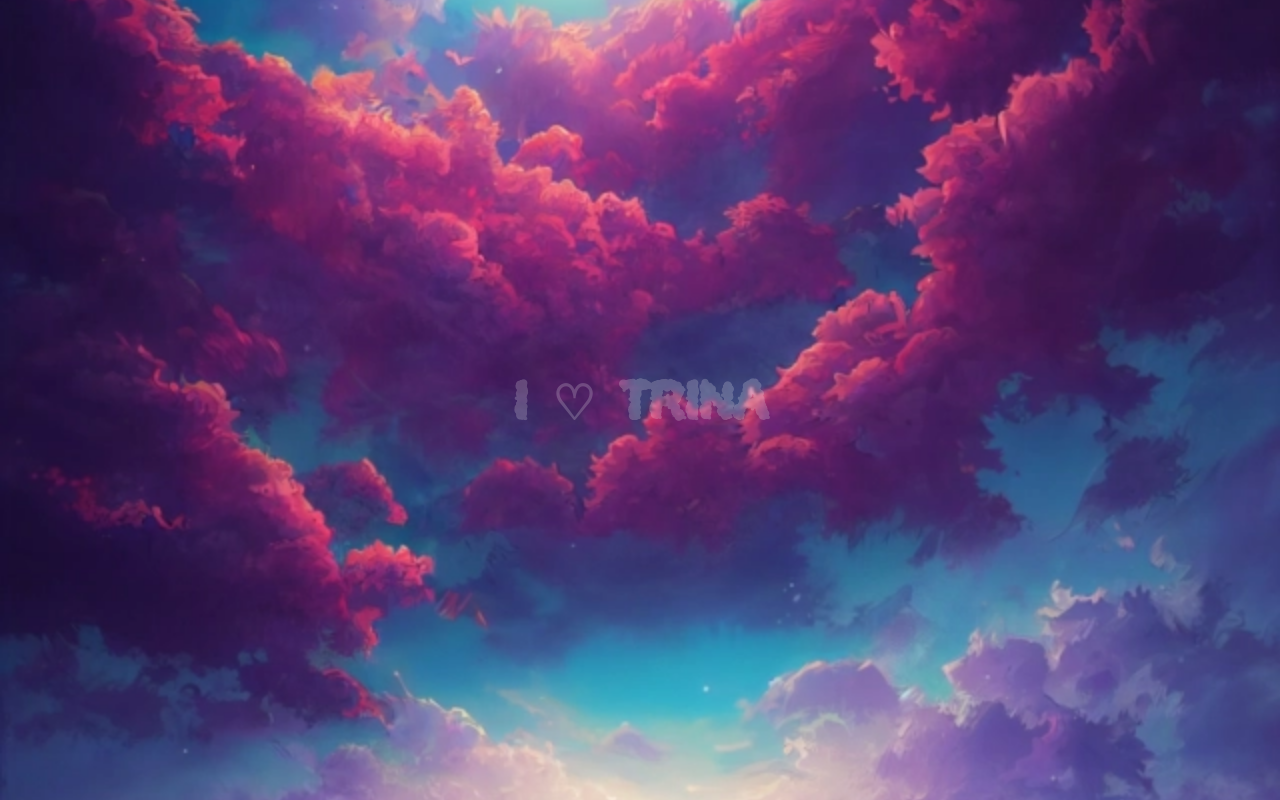
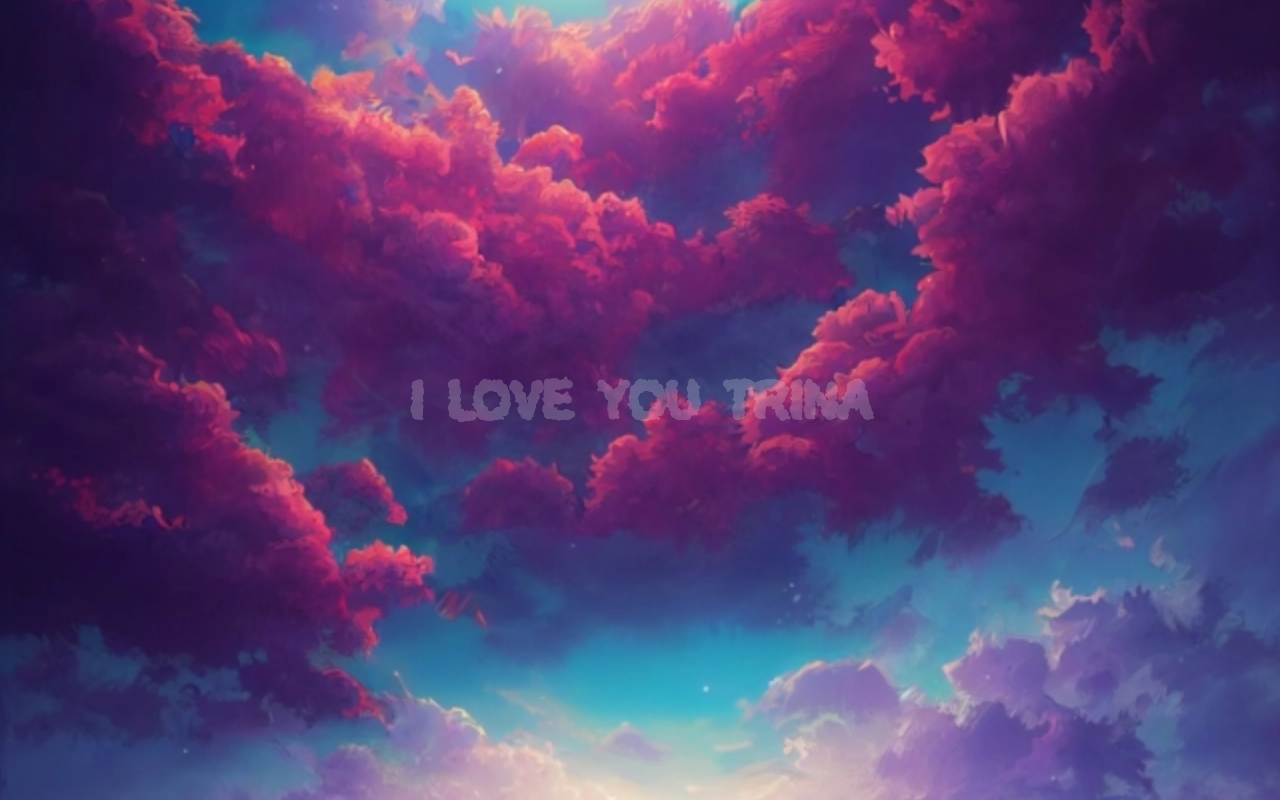
Before and after one commit to kundusouvik2014/cuddly-adventure, a plain HTML site: page index.html in a window 1280 px wide. Drawn offline with Linux system fonts and the light colour scheme.

Commit message:
Update index.html

```diff
--- a/index.html
+++ b/index.html
@@ -8,7 +8,7 @@
 <body>
   <div class="background">
     <div class="content">
-      <h1 class="animate">I ♡ TRINA</h1>
+      <h1 class="animate">I LOVE YOU TRINA</h1>
     </div>
   </div>
 </body>
```
